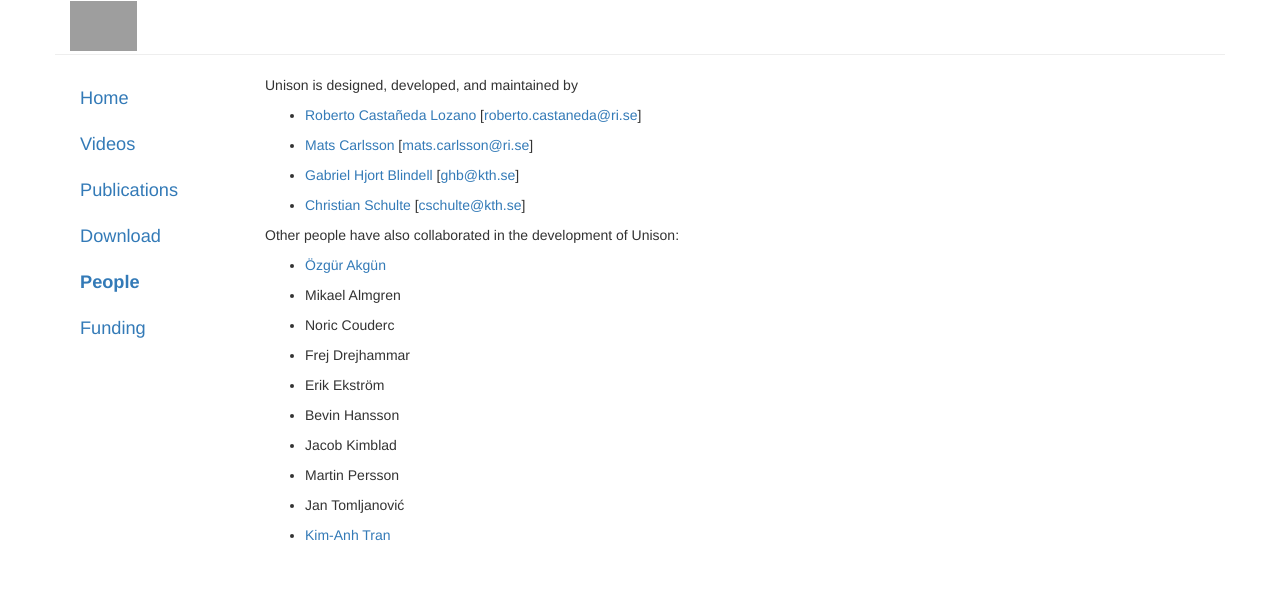
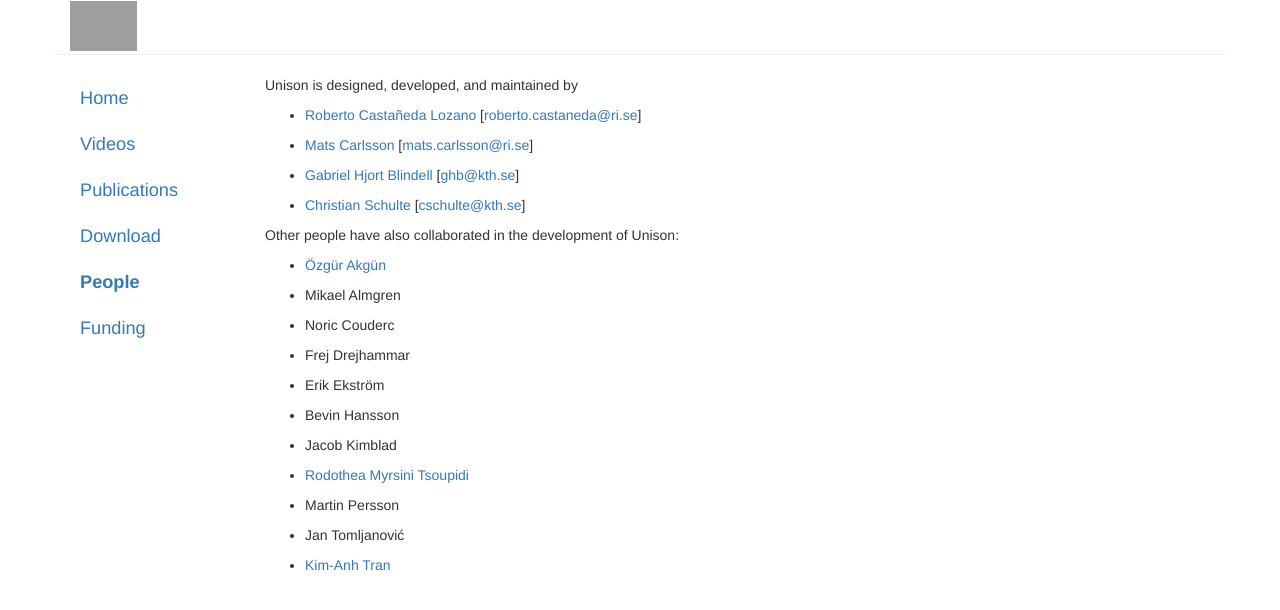
Before and after one commit to unison-code/unison-code.github.io, a Jekyll site: the page built from _posts/2016-03-29-people.md, in a window 1280 px wide. Shown: the top 610 px of the page. Built offline with Jekyll 4.4.1, drawn with Linux system fonts in a browser that asks for light colours.

Commit message:
Update collaborators

```diff
--- a/_posts/2016-03-29-people.md
+++ b/_posts/2016-03-29-people.md
@@ -29,6 +29,8 @@
 
 - Jacob Kimblad
 
+- [Rodothea Myrsini Tsoupidi](https://www.kth.se/profile/tsoupidi)
+
 - Martin Persson
 
 - Jan Tomljanović
```
